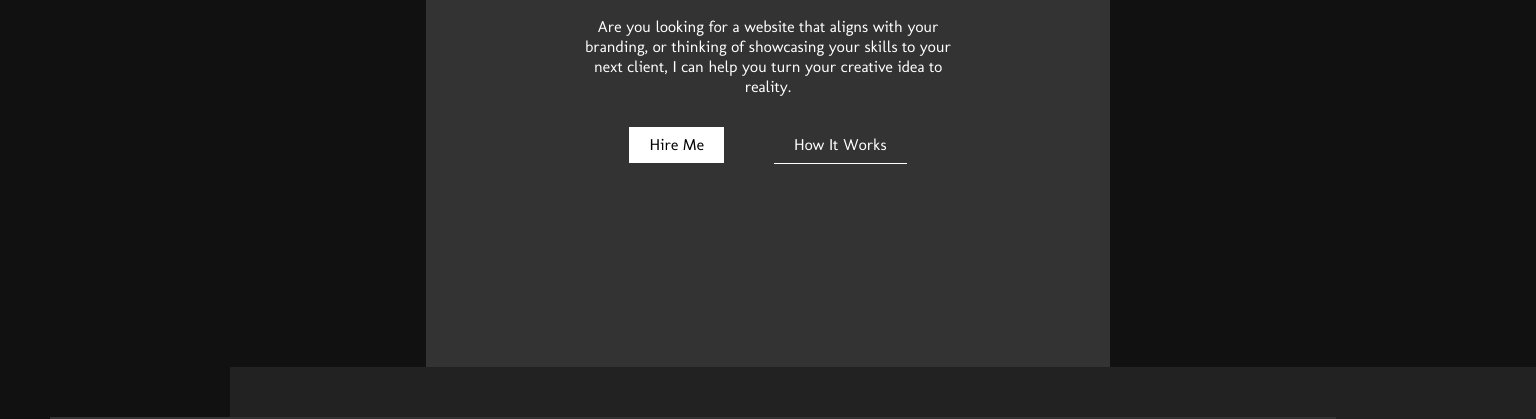
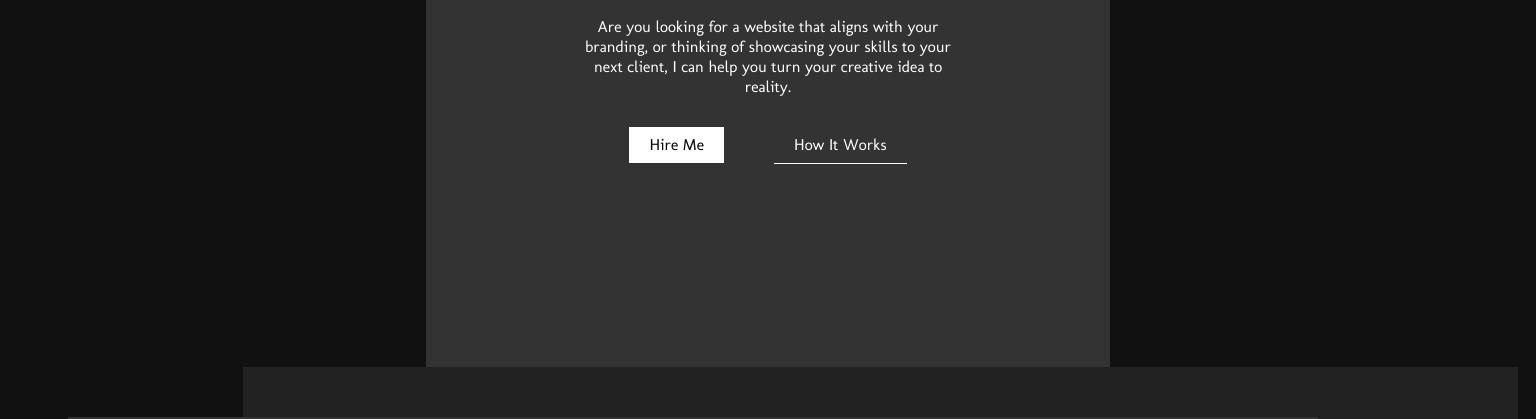
Before and after one commit to vmarvine254/vm254.github.io, a plain HTML site: page index.html in a window 1536 px wide. Shown: the part 379-798 px from the top of the page. Drawn offline with Linux system fonts and the light colour scheme; a web font is replaced by a local one.

Commit message:
Update queries.css

```diff
--- a/assets/styles/global/queries.css
+++ b/assets/styles/global/queries.css
@@ -613,3 +613,11 @@
         padding: 4.6875rem 3.125rem;
     }
 }
+
+/* 1500px */
+@media screen and (min-width: 93.75rem){
+    main{
+        max-width: 93.75rem;
+        margin: auto;
+    }
+}
```
